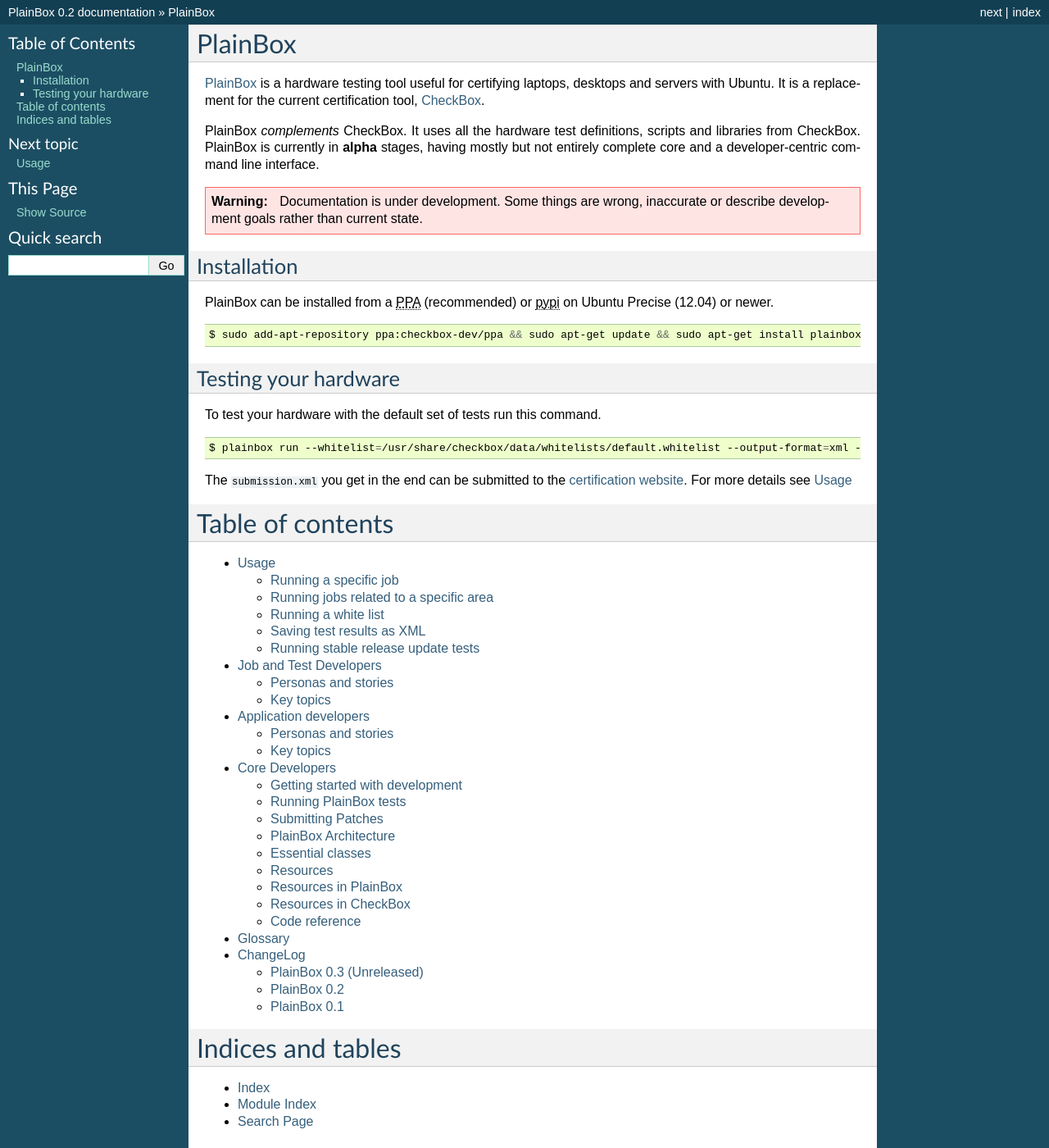
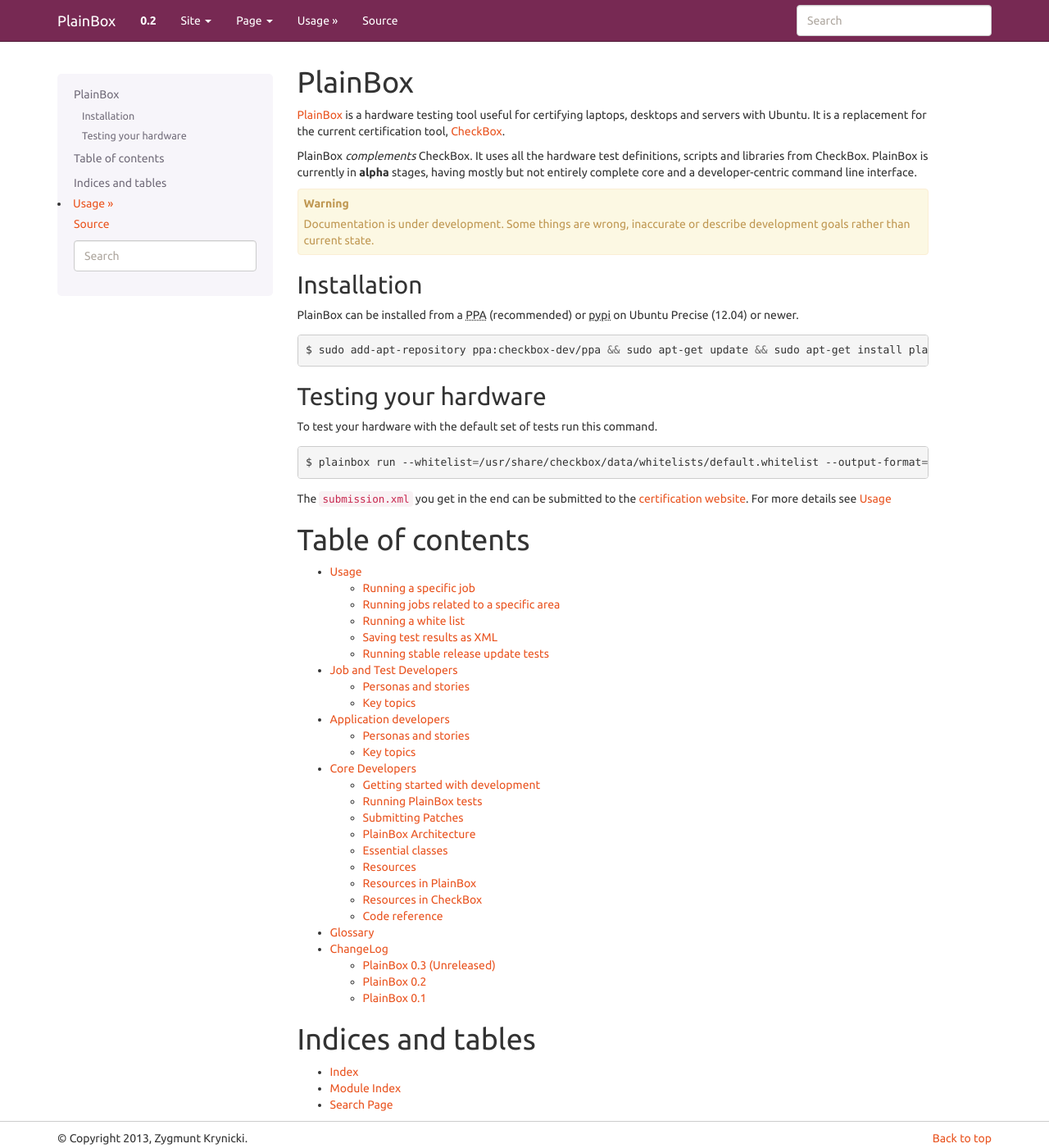
Before and after one commit to pombredanne/git.launchpad.net-plainbox, a Sphinx documentation site: the page built from docs/index.rst, in a window 1280 px wide and 1400 px high. Shown: the whole window at 82% size. Built offline with Sphinx 7.4.7, drawn with Linux system fonts in a browser that asks for light colours; some of the changed text lies outside the part shown.

Commit message:
docs: use canonical theme from bootswatch if available
This will attempt to import sphinx_bootstrap_theme from conf.py,
if available, it uses the 'bootswatch' HTML theme. By using the
'navbar-inverse' class we can get pretty Canonical-themed documentation.

Signed-off-by: Zygmunt Krynicki <zygmunt.krynicki@canonical.com>

```diff
--- a/docs/conf.py
+++ b/docs/conf.py
@@ -90,9 +90,21 @@
 
 # -- Options for HTML output ---------------------------------------------------
 
+try:
+    import sphinx_bootstrap_theme
+except ImportError:
+    html_theme = 'default'
+    html_theme_options = {}
+else:
+    html_theme = 'bootstrap'
+    html_theme_path = sphinx_bootstrap_theme.get_html_theme_path()
+    html_theme_options = {
+        'bootswatch_theme': 'united',
+        'navbar_class': "navbar navbar-inverse",
+    }
+
 # The theme to use for HTML and HTML Help pages.  See the documentation for
 # a list of builtin themes.
-html_theme = 'default'
 
 # Theme options are theme-specific and customize the look and feel of a theme
 # further.  For a list of options available for each theme, see the
```
